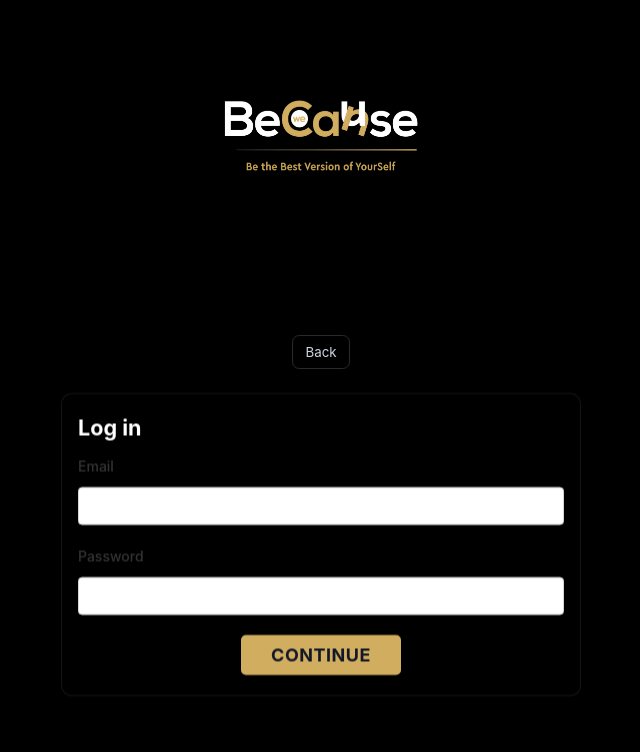
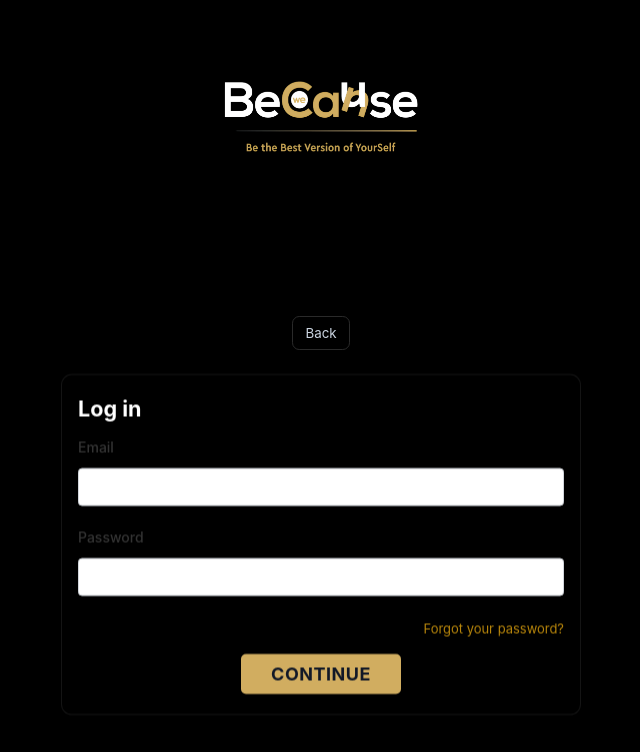
Before and after one commit to 2k1998/BWC-Portal-Frontend, a React (Vite) app in the folder Frontend-taskmngr/: page /login in a window 1280 px wide. Both pictures are taken after a click on the button "LOG IN". Shown: the top 752 px of the page, without its empty margins (319-959 px from the left). Built offline with nearby package versions, Linux system fonts and the light colour scheme; no server answers.

Commit message:
Add "Forgot your password?" link to LoginPage for improved user navigation

```diff
--- a/Frontend-taskmngr/src/pages/LoginPage.jsx
+++ b/Frontend-taskmngr/src/pages/LoginPage.jsx
@@ -1,5 +1,5 @@
 import React, { useEffect, useState } from 'react';
-import { useNavigate } from 'react-router-dom';
+import { useNavigate, Link } from 'react-router-dom';
 import { useAuth } from '../context/AuthContext';
 import { authApi } from '../api/apiService';
 import '../pages/Auth.css';
@@ -114,6 +114,11 @@ export default function LoginPage() {
                   <label htmlFor="login-password">Password</label>
                   <input id="login-password" type="password" required value={loginPassword} onChange={(e) => setLoginPassword(e.target.value)} />
                 </div>
+                <div className="forgot-password-link" style={{ textAlign: 'right', marginBottom: '1rem' }}>
+                  <Link to="/forgot-password" style={{ color: '#b8860b', textDecoration: 'none', fontSize: '0.9rem' }}>
+                    Forgot your password?
+                  </Link>
+                </div>
                 <button type="submit" className="btn btn-primary" disabled={submitting}>{submitting ? 'Please wait…' : 'Continue'}</button>
               </form>
             </div>
```
